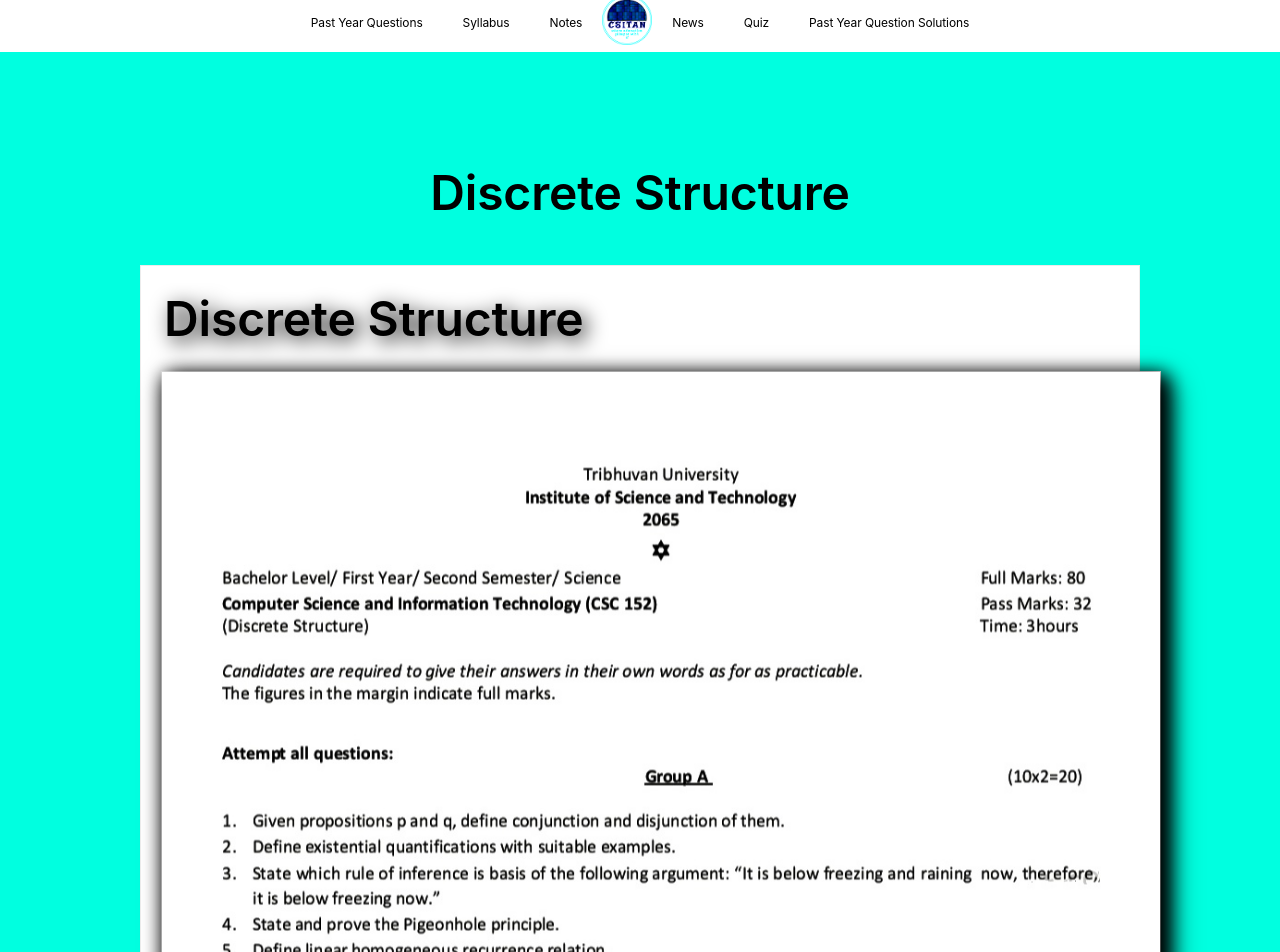
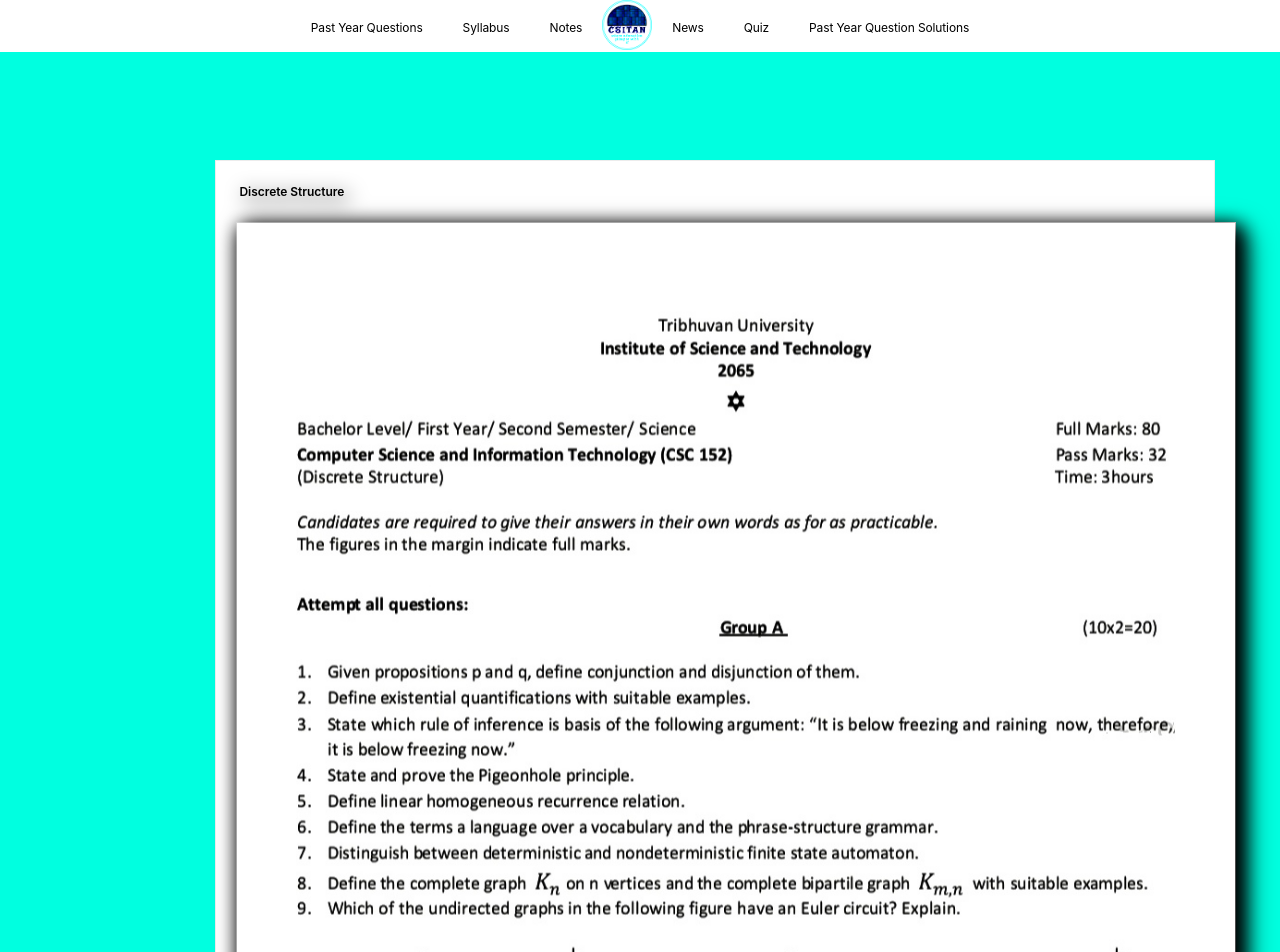
Before and after one commit to Sauravitweb/new-csit-website, a PHP site: page /index.html in a window 1280 px wide. Shown: the top 952 px of the page. Run offline with PHP 8.4, Linux system fonts and the light colour scheme.

Commit message:
Update style.css
12px

```diff
--- a/style.css
+++ b/style.css
@@ -3,7 +3,7 @@
 padding: 0;
 font-family: SF Pro Display,SF Pro Icons,Helvetica Neue,Helvetica,Arial,sans-serif;
 box-sizing: border-box;
-font-size: 48px;
+font-size: 12px;
 font-weight: 600;
 letter-spacing: -.003em;
 }
```
